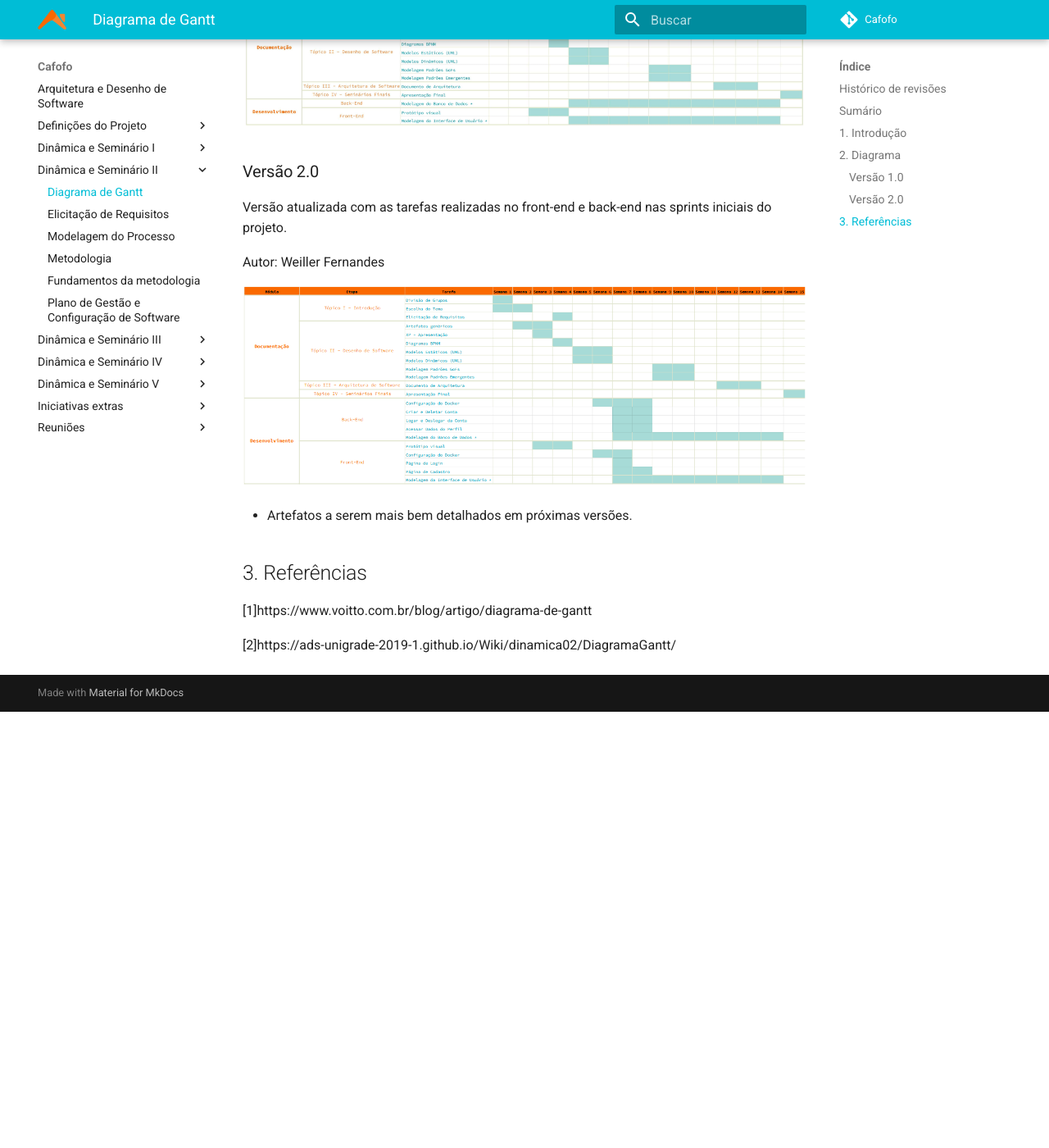
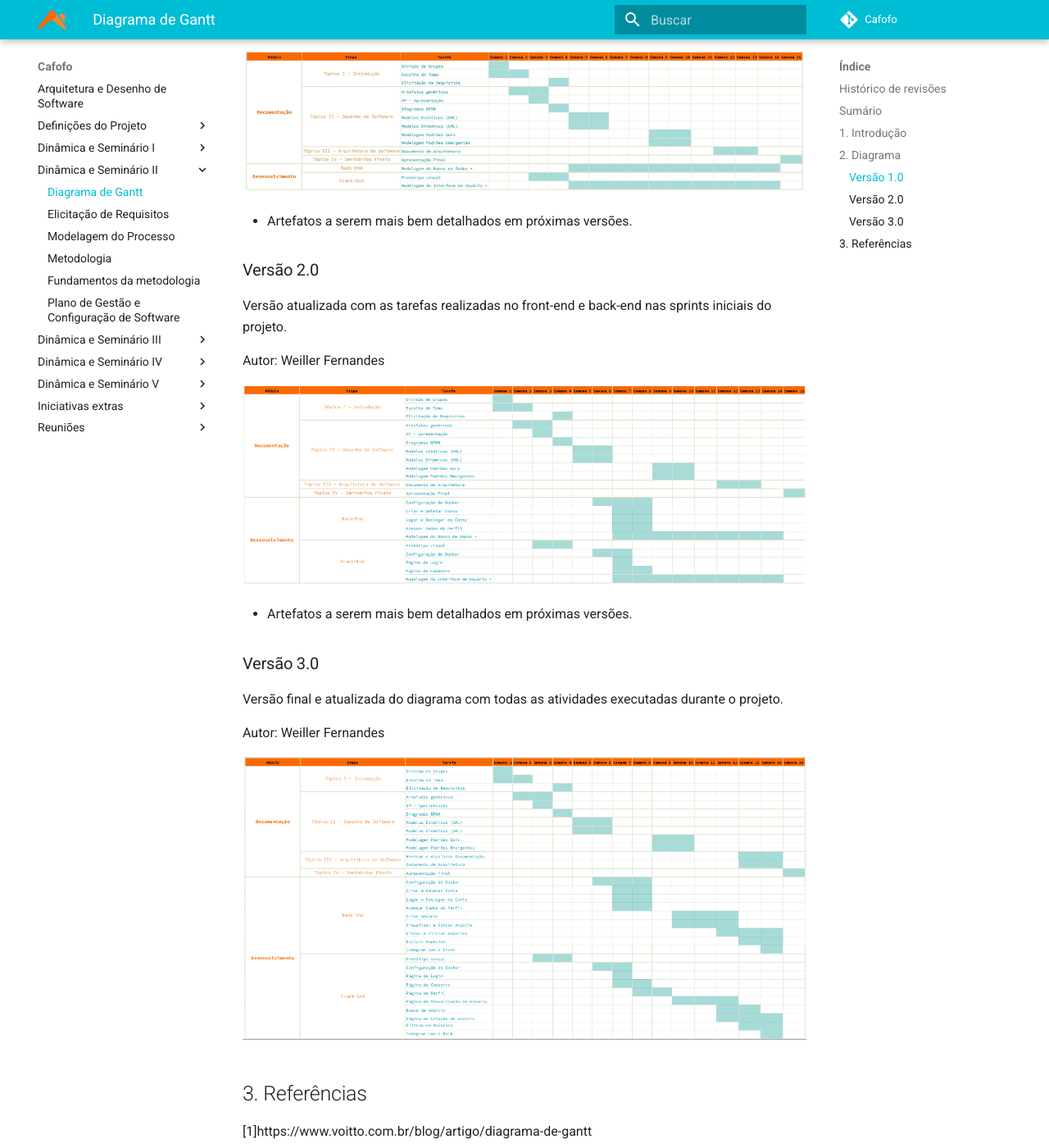
Before and after one commit to desenho-2019/Wiki, an MkDocs documentation site: the page built from docs/Dinâmica e Seminário II/Diagrama de Gantt.md, in a window 1280 px wide and 1400 px high, scrolled down 1076 px. Shown: the whole window at 82% size. Built offline with MkDocs 1.6.1 and Material for MkDocs 9.7.7, drawn with Linux system fonts in a browser that asks for light colours; before the commit the page ends 1944 px from its top, so only the background shows below that; some of the changed text lies outside the part shown.

Commit message:
Added Gantt Diagram version 3.0

```diff
--- a/docs/Dinâmica e Seminário II/Diagrama de Gantt.md
+++ b/docs/Dinâmica e Seminário II/Diagrama de Gantt.md
@@ -6,12 +6,14 @@
 | 04/09/2019 |  0.1   | Iniciando o documento | Victor Rodrigues e Weiller Fernandes |
 | 04/09/2019 |  0.2  | Adicionando versão 1.0 | Victor Rodrigues e Weiller Fernandes |
 | 09/10/2019 | 0.3   | Adicionando versão 2.0 | Weiller Fernandes |
+| 12/11/2019 | 0.4 | Adicionando versão 3.0 | Weiller Fernandes |
 
 ## Sumário <!-- omit in toc -->
   - [1. Introdução](#1-introdu%c3%a7%c3%a3o)
   - [2. Diagrama](#2-diagrama)
     - [Versão 1.0](#vers%c3%a3o-10)
     - [Versão 2.0](#vers%c3%a3o-20)
+    - [Versão 3.0](#vers%c3%a3o-30)
 
 ## 1. Introdução
 
@@ -27,6 +29,8 @@ Autores: Victor Rodrigues e Weiller Fernandes
 
 [![](img/Diagrama_Gantt_V1.png)](img/Diagrama_Gantt_V1.png)
 
+* Artefatos a serem mais bem detalhados em próximas versões.
+
 ### Versão 2.0
 
 Versão atualizada com as tarefas realizadas no front-end e back-end nas sprints iniciais do projeto.
@@ -37,6 +41,14 @@ Autor: Weiller Fernandes
 
 * Artefatos a serem mais bem detalhados em próximas versões.
 
+### Versão 3.0
+
+Versão final e atualizada do diagrama com todas as atividades executadas durante o projeto.
+
+Autor: Weiller Fernandes
+
+[![](img/Diagrama_Gantt_V3.png)](img/Diagrama_Gantt_V3.png)
+
 ## 3. Referências
 
 [1]https://www.voitto.com.br/blog/artigo/diagrama-de-gantt
```
Also changed, not shown: docs/Dinâmica e Seminário II/img/Diagrama_Gantt_V3.png (added).
